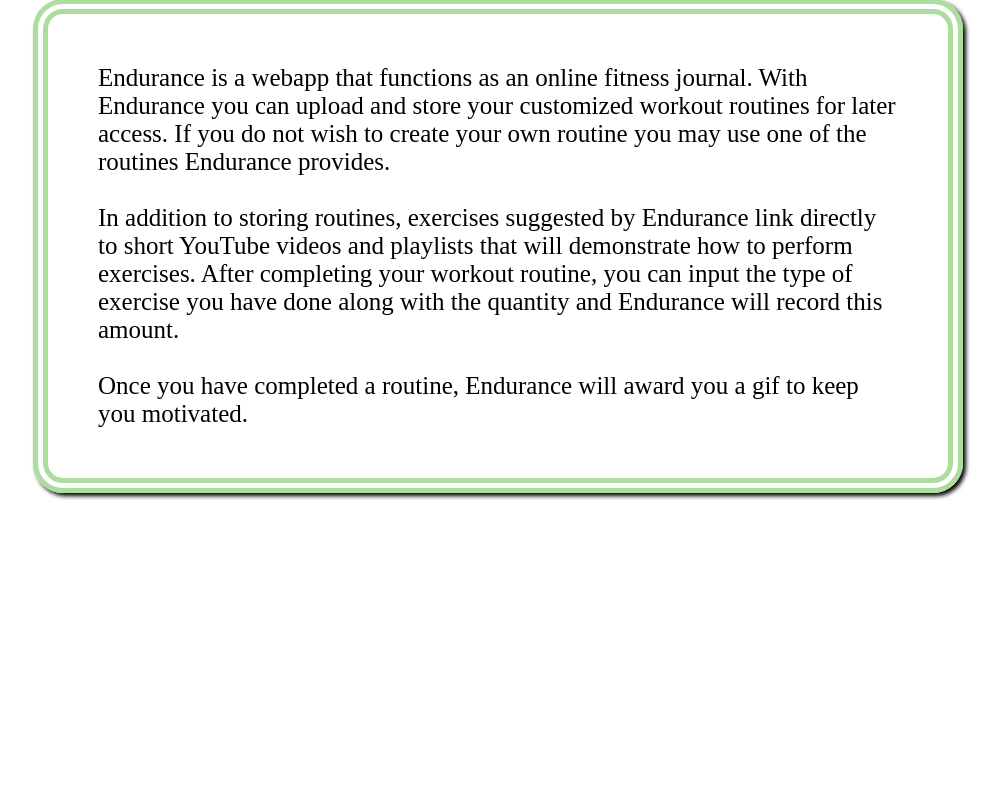
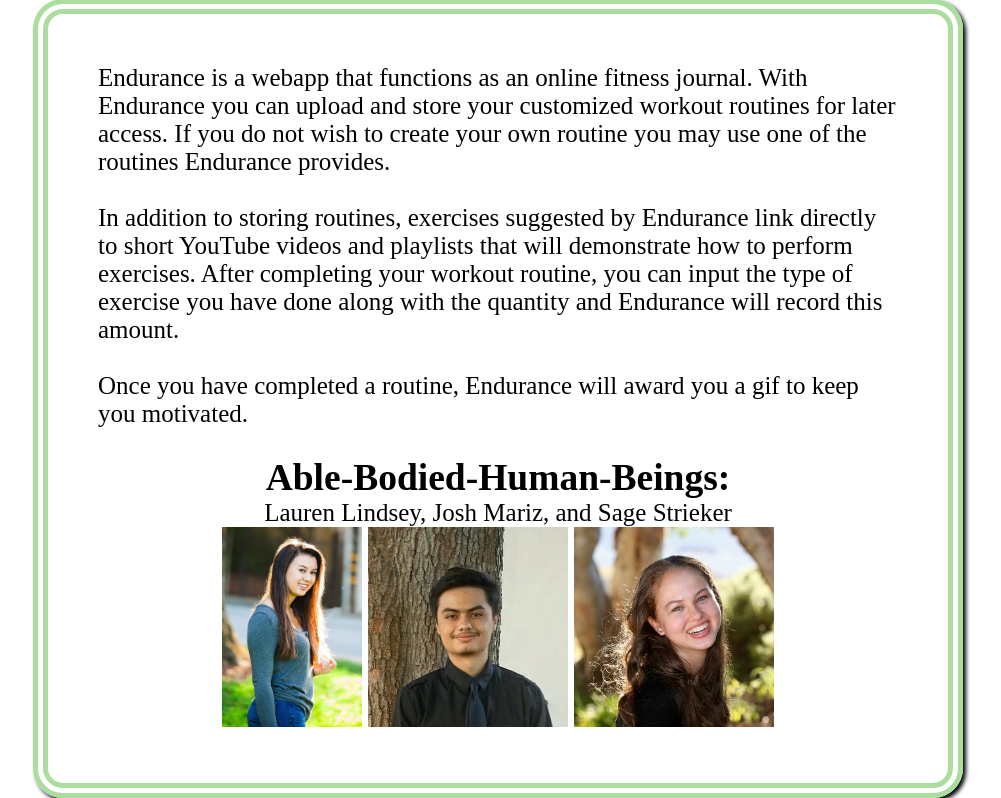
Before and after one commit to laurenlindsey1/endurance, a Python web app: template templates/about.html in a window 1280 px wide. Shown: the part 201-999 px from the top of the page, without its empty margins (217-1218 px from the left). Before the commit the page ends 701 px from the top, so only its background shows below. Run offline with Jinja, Linux system fonts and the light colour scheme; the template is opened without the code that fills it, so the values that code supplies are empty.

Commit message:
beautiful pics

```diff
--- a/styles/headtest.css
+++ b/styles/headtest.css
@@ -56,6 +56,13 @@ span.textbox1{
   position:absolute;
   top:0px;
   left:0px;
+}
+span.centered{
+    text-align: center;
+    display: block;
+     margin: 0 auto;
+  }
+
 }
 span.textbox2{
   position: relative;
--- a/templates/about.html
+++ b/templates/about.html
@@ -38,6 +38,14 @@
           the type of exercise you have done along with the quantity and
           Endurance will record this amount.</p><br>
         <p>Once you have completed a routine, Endurance will award you a gif to keep you motivated.</p>
+      </br>
+        <span class = "centered">
+        <h2>Able-Bodied-Human-Beings:</h2>
+        <p>Lauren Lindsey, Josh Mariz, and Sage Strieker </p>
+        <img src = "/images/IMG_0002.JPG" style= "height:200px;width:140px">
+        <img src = "/images/josh.jpg" style= "height:200px;width:200px">
+        <img src = "/images/sage.jpg" style= "height:200px;width:200px">
+      </span>
       </span>
   </body>
 </html>
```
Also changed, not shown: app.yaml (+5 -3 lines), images/IMG_0002.JPG (added), images/josh.jpg (added), images/sage.jpg (added).
